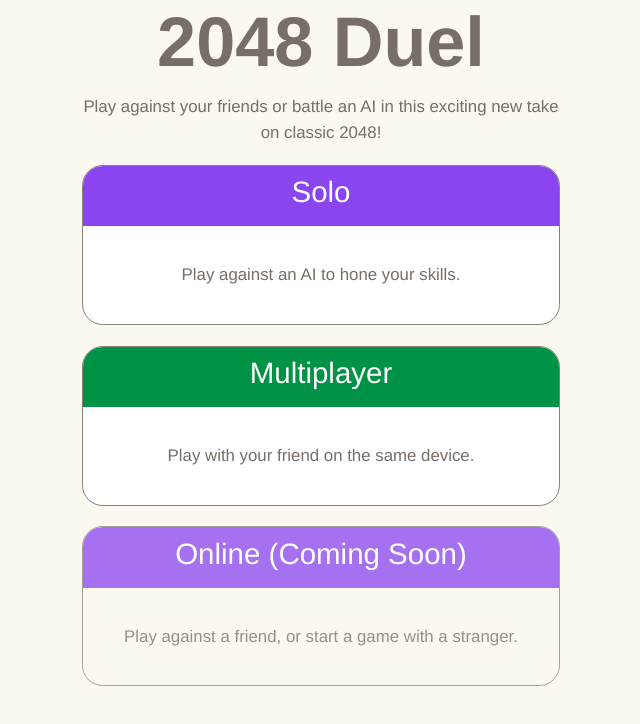
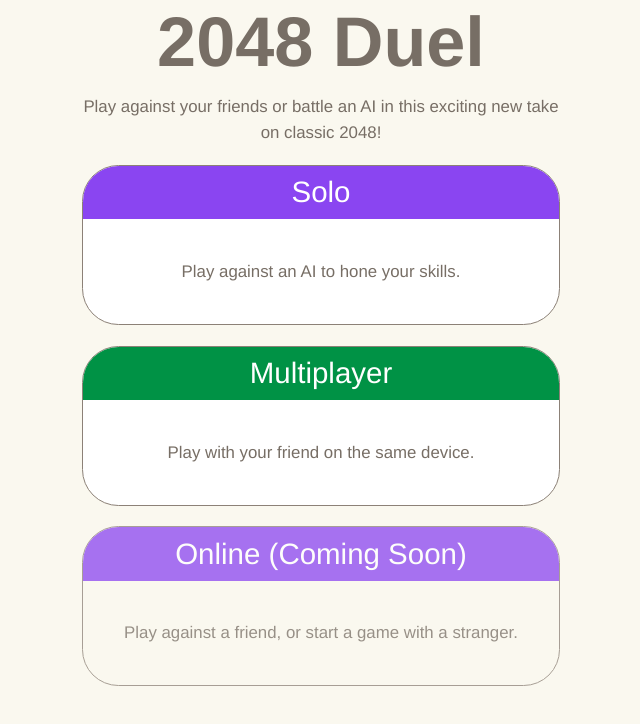
Before and after one commit to jerrykurtin/2048_duel, a React (Create React App) app in the folder client/: page / in a window 1280 px wide. Shown: the top 724 px of the page, without its empty margins (319-959 px from the left). Built offline with nearby package versions, Linux system fonts and the light colour scheme.

Commit message:
standardized the colors on the top

```diff
--- a/client/src/App.css
+++ b/client/src/App.css
@@ -30,9 +30,13 @@
     --purple:#8a45f1;
     --purplecolor: 138, 69, 241;
 
-    --border-radius-large: calc(4 * var(--vw));
-    --border-radius: calc(2 * var(--vw));
-    --border-radius-small: calc(1.5 * var(--vw));
+    --border-radius-large: calc(7 * var(--vw));
+    --border-radius: calc(3.5 * var(--vw));
+    --border-radius-small: calc(2 * var(--vw));
+    --border-width: calc(0.3 * var(--vw));
+    --border-width-small: calc(0.1 * var(--vw));
+    --game-border-width: calc(1 * var(--vw));
+
 
     --animation_duration: 150ms;
     --appear_duration: 250ms;
@@ -76,6 +80,19 @@ body {
     padding-bottom: env(safe-area-inset-bottom);
     padding-left: env(safe-area-inset-left);
     padding-right: env(safe-area-inset-right);
+}
+
+/* Common Elements */
+.custom-card {
+  border-style: solid;
+  border-width: var(--border-width);
+  border-radius: var(--border-radius);
+  border-color: var(--border-color);
+  background-color: var(--board-color);
+}
+
+.small-border {
+  border-width: var(--border-width-small);
 }
 
 /* General settings */
--- a/client/src/elements/Board.css
+++ b/client/src/elements/Board.css
@@ -1,17 +1,11 @@
 /* animations */
 @import "BoardAnimations.css";
-
-* {
-    --border-width: calc(1 * var(--vw));
-}
-
-
 
 .game-container {
     margin: calc(2.7 * var(--vw)) auto;
     position: relative;
 
-    border-width: var(--border-width);
+    border-width: var(--game-border-width);
     border-radius: var(--border-radius);
     padding: calc(2.7 * var(--vw) - var(--border-width));
     width: calc(90 * var(--vw));
--- a/client/src/elements/BoardInfo.css
+++ b/client/src/elements/BoardInfo.css
@@ -46,7 +46,8 @@
 }
 
 #reset-button {
-    border-radius: var(--border-radius);
+    border-radius: var(--border-radius-small);
+    border-width: var(--border-width);
     width: 100%;
 	margin: 0 auto calc(1 * var(--vw));
 }
--- a/client/src/elements/BoardInfo.js
+++ b/client/src/elements/BoardInfo.js
@@ -14,7 +14,7 @@ function BoardInfo({p1color, p2color, p1score, p2score, p1name, p2name, p1posses
 	return (
 		<div>
 		<div className="board_info-container">
-			<Card className={"board_info-left text text-left " + p1color}>
+			<div className={"custom-card small-border board_info-left text text-left " + p1color}>
 				<div className="board_info-internal text header" id="player1-header"><strong>{p1name}</strong></div>
 				{((timer) ?
 					<div className="board_info-internal text" id="player1-timer">
@@ -25,7 +25,7 @@ function BoardInfo({p1color, p2color, p1score, p2score, p1name, p2name, p1posses
 					: <></>
 				)}
 				<div className="board_info-internal text" id="player1-score">Score - <strong>{p1score}</strong></div>
-			</Card>
+			</div>
 
 			<div className="board_info-center">
 				<Button id="reset-button" variant="outline-main-color" onClick={() => setMoveType("reset")}>Reset (r)</Button>
@@ -34,7 +34,7 @@ function BoardInfo({p1color, p2color, p1score, p2score, p1name, p2name, p1posses
 				</div>
 			</div>
 
-			<Card className={"board_info-right text text-right " + p2color}>
+			<div className={"custom-card small-border board_info-right text text-right " + p2color}>
 				<div className="board_info-internal text header" id="player2-header"><strong>{p2name}</strong></div>
 				{((timer) ?
 					<div className="board_info-internal text" id="player2-timer">
@@ -46,7 +46,7 @@ function BoardInfo({p1color, p2color, p1score, p2score, p1name, p2name, p1posses
 				)}
 
 				<div className="board_info-internal text" id="player2-score"><strong>{p2score}</strong> - Score</div>
-			</Card>
+			</div>
 		</div>
 		</div>
 	)
--- a/client/src/elements/GameMessage.css
+++ b/client/src/elements/GameMessage.css
@@ -23,3 +23,7 @@
     -moz-animation-fill-mode: backwards;
     animation-fill-mode: backwards;
 }
+
+.game-msg-button {
+    border-radius: var(--border-radius-small);
+}
--- a/client/src/elements/MenuOption.css
+++ b/client/src/elements/MenuOption.css
@@ -1,26 +1,3 @@
-.custom-card {
-    border-style: solid;
-    border-width: .1rem;
-    border-radius: var(--border-radius-large);
-    border-color: var(--border-color);
-    overflow: hidden;
-    background-color: var(--board-color);
-
-    display: flex;
-    flex-flow: column;
-
-    --header-color: var(--purple);
-    position: relative;
-}
-
-.custom-card.h3 {
-    margin: 0 !important;
-}
-
-.custom-card:nth-child(odd) {
-    --header-color: var(--green);
-}
-
 @keyframes pop {
     0% {transform: scale(1.0, 1.0);}
     40% {transform: scale(1.02, 1.02);}
@@ -33,16 +10,40 @@
     35% { transform: rotate(-10deg) translateY(3.2vh) translateX(1vh); }
     /* 0% { transform: rotate(-45deg) translateY(30vh); } */
     100% { transform: rotate(20deg) translateY(40vh) translateX(2vh); ; z-index: 2; }
+}
+
+.mode-select {
+    border-radius: var(--border-radius-large);
+    overflow: hidden;
+    position: relative; /* needed for z index */
+
+    display: flex;
+    flex-flow: column;
+
+    margin-bottom: calc(4 * var(--vw));
+    height: 20vh;
   }
 
-.custom-card.selected {
+.mode-select  h3 {
+    margin: 0 !important;
+}
+
+.mode-select:nth-child(even) {
+    --header-color: var(--purple);
+}
+
+.mode-select:nth-child(odd) {
+    --header-color: var(--green);
+}
+
+.mode-select.selected {
     /* transition:  transform calc(var(--animation_duration) / 2) ease-in; */
     /* transform: scale(1.01, 1.01); */
     animation-name: swing-and-fall;
     animation-duration: 600ms;
 }
 
-.custom-card.selected.coming-soon {
+.mode-select.selected.coming-soon {
     animation-name: pop;
     animation-duration: 150ms;
     animation-timing-function: ease-in;
@@ -59,27 +60,19 @@
     align-items: center;
 }
 
-.custom-card-header {
+.mode-select-header {
     padding: 0.5rem 1rem;
     background-color: var(--header-color);
     color: var(--tile-text-color);
-    border-bottom: .05rem solid var(--muted-primary-color);
+    border-bottom: .05rem solid var(--header-color);
 }
 
-.custom-card-body {
+.mode-select-body {
     /* padding: auto 1rem; */
     vertical-align: middle;
 
 }
 
-
-/* Title screen */
-.mode-select {
-    margin-bottom: calc(4 * var(--vw));
-    height: 20vh;
-
-    /* text-align: center; */
-}
 
 .coming-soon {
     opacity: 0.75;
--- a/client/src/elements/MenuOption.js
+++ b/client/src/elements/MenuOption.js
@@ -18,12 +18,12 @@ function MenuOption({title, contents, disabled=false, onClick, ...props}) {
       setClickedWithTimeout(true);
       onClick();
     }}className={"custom-card mode-select text-center" + ((disabled === true) ? " coming-soon" : " cool-fill") + ((clicked == true) ? " selected" : "")} border="secondary" {...props}>
-      <div className="custom-card-header">
+      <div className="mode-select-header">
         <h3>{title}</h3>
       </div>
       <div className="fill-remaining-space">
         <div className="vertical-aligner">
-          <div className="custom-card-body">{contents}</div>
+          <div className="mode-select-body">{contents}</div>
         </div>
       </div>
     </div>
--- a/client/src/elements/TurnInfo.js
+++ b/client/src/elements/TurnInfo.js
@@ -1,7 +1,5 @@
 import React from 'react'
 import "./TurnInfo.css"
-
-import Card from 'react-bootstrap/Card';
 
 function TurnInfo({p1color, p2color, p1name, p1possessive, p2name, p2possessive, turn, boardState}) {
 
@@ -49,9 +47,9 @@ function TurnInfo({p1color, p2color, p1name, p1possessive, p2name, p2possessive,
 
     return (
         <>
-            <Card className="turn-container">
+            <div className="custom-card small-border turn-container">
                 <div className={"turn text " + msgColor} id="turn">{msg}</div>
-            </Card>
+            </div>
         </>
     )
 }
```
